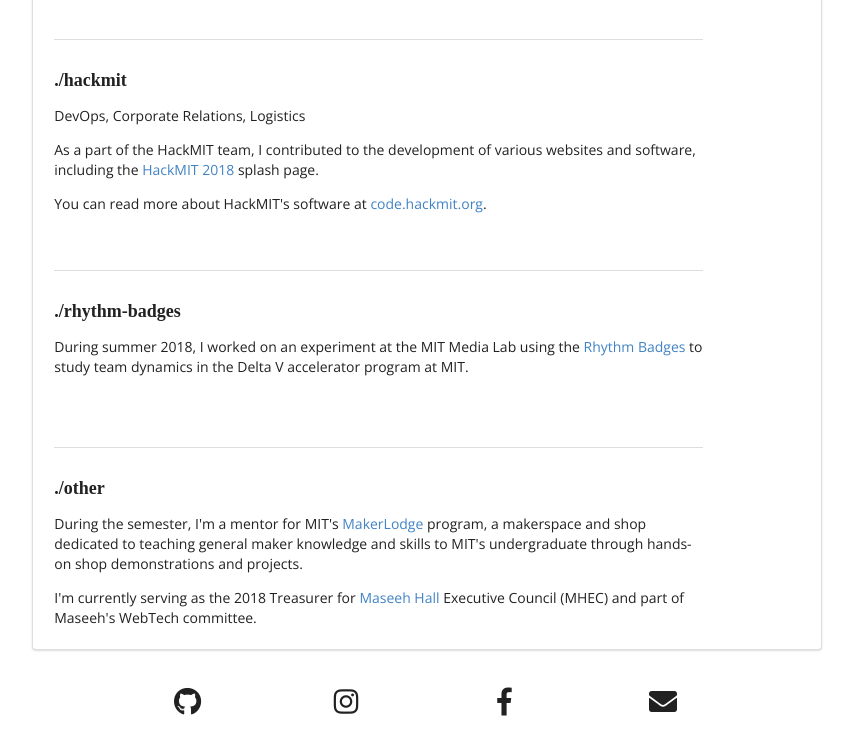
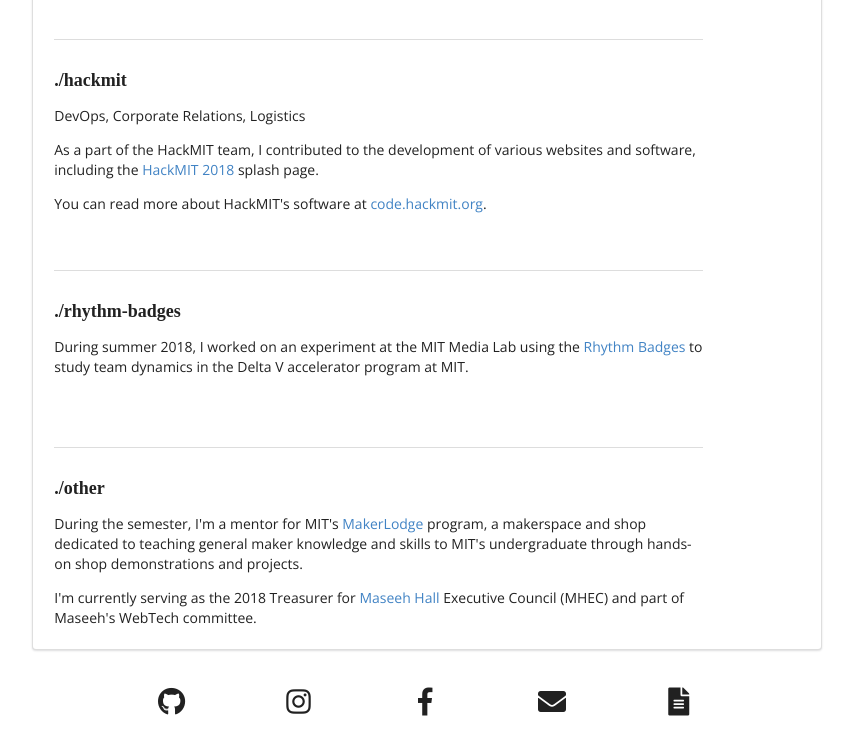
Before and after one commit to kyeb/kyeburchard, a website: page index.html in a window 1280 px wide. Shown: the part 881-1621 px from the top of the page, without its empty margins (213-1066 px from the left). Drawn offline with nearby package versions, Linux system fonts and the light colour scheme.

Commit message:
add resume link

```diff
--- a/index.html
+++ b/index.html
@@ -159,9 +159,14 @@
         <i class="big facebook f icon"></i>
       </a>
     </div>
-    <div class="column test centered">
+    <div class="column centered">
       <a href="mailto:kyeb@mit.edu" class="unstyled">
         <i class="big mail icon"></i>
+      </a>
+    </div>
+    <div class="column centered">
+      <a href="/resume_kye.pdf" class="unstyled">
+        <i class="big file alternate icon"></i>
       </a>
     </div>
   </div>
```
